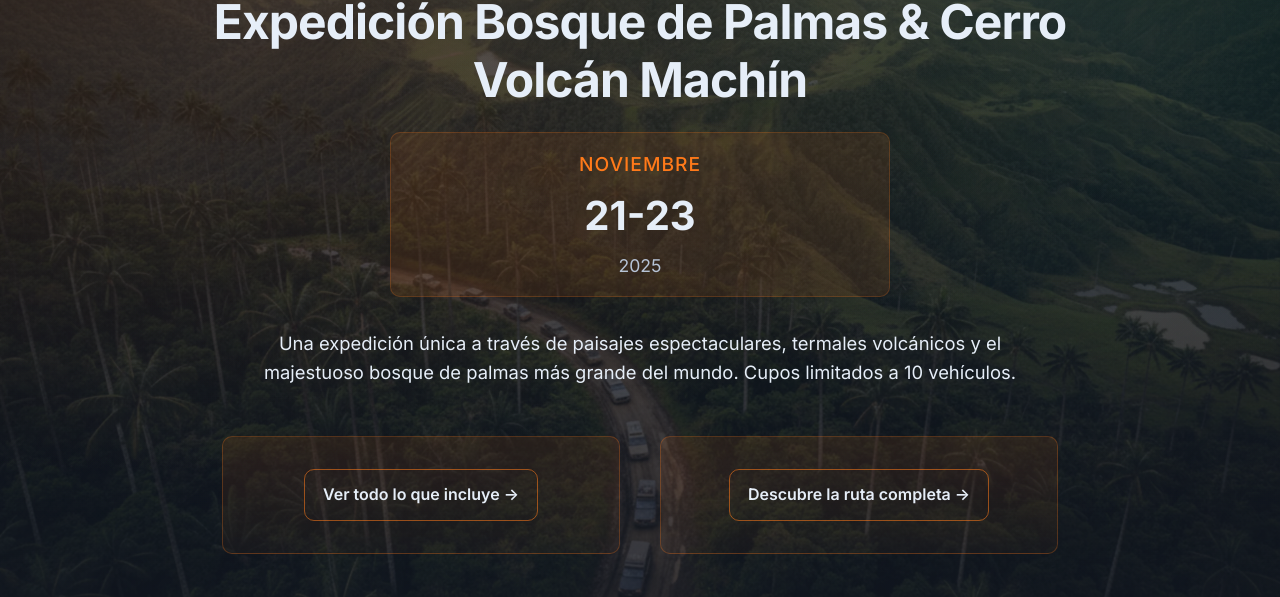
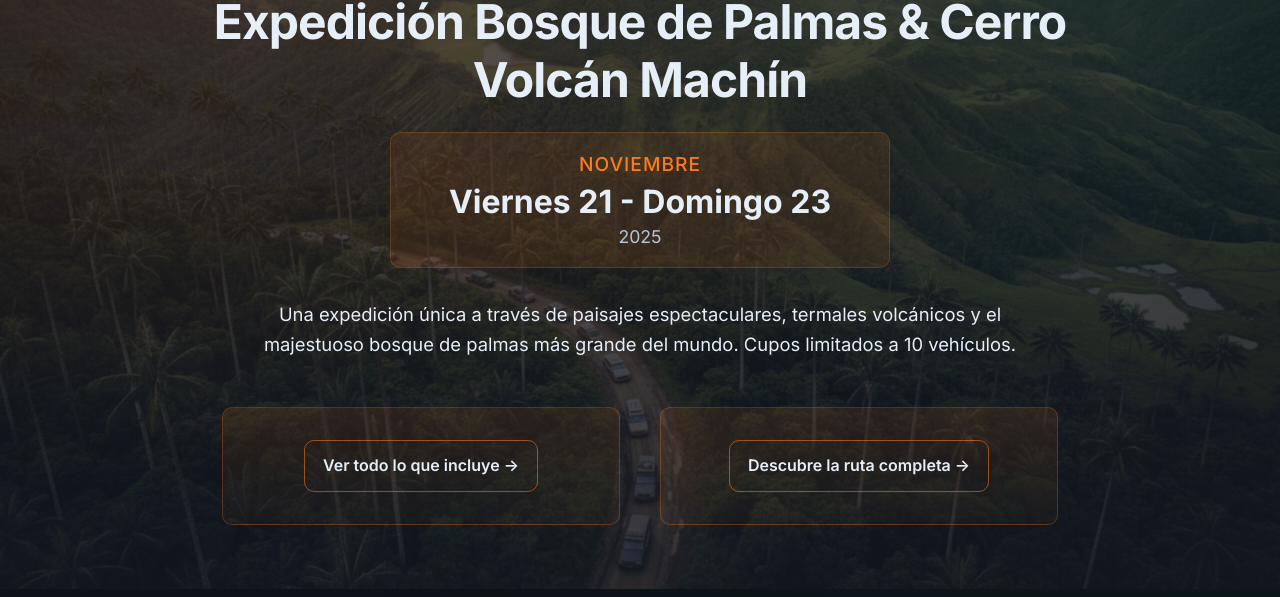
Before and after one commit to rcdflorez/4x4-travel-eje, a plain HTML site: page bosque-palmas-machin/index.html in a window 1280 px wide. Shown: the part 203-800 px from the top of the page. Drawn offline with Linux system fonts and the light colour scheme.

Commit message:
Mejora: fecha del date-badge muestra 'Viernes 21 - Domingo 23' para clarificar fin de semana

```diff
--- a/bosque-palmas-machin/assets/style.css
+++ b/bosque-palmas-machin/assets/style.css
@@ -183,9 +183,10 @@ a:hover { text-decoration: underline; }
 }
 
 .date-days {
-  font-size: 2.5em;
+  font-size: 2em;
   font-weight: bold;
   margin: 4px 0;
+  line-height: 1.1;
 }
 
 .date-year {
--- a/bosque-palmas-machin/index.html
+++ b/bosque-palmas-machin/index.html
@@ -111,7 +111,7 @@
       <div class="expedition-dates">
         <div class="date-badge">
           <div class="date-month">Noviembre</div>
-          <div class="date-days">21-23</div>
+          <div class="date-days">Viernes 21 - Domingo 23</div>
           <div class="date-year">2025</div>
         </div>
 
```
